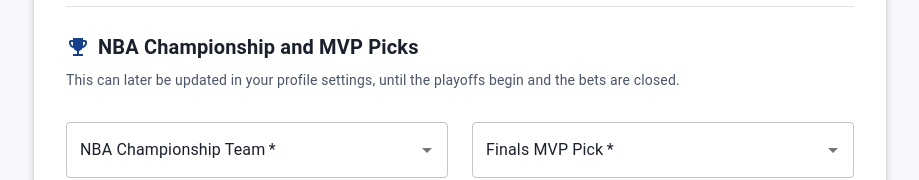
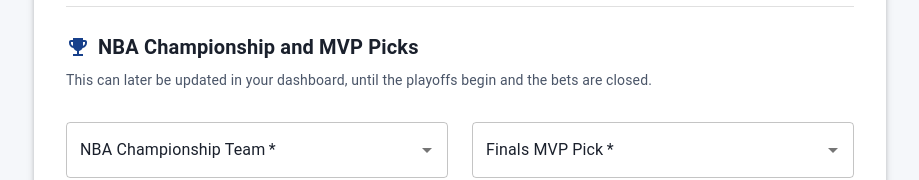
Before and after one commit to itamaraloni/NBA-Playoffs-Brackets-App-Client, a React (Create React App) app: page /create-player in a window 1280 px wide. Shown: the part 1166-1346 px from the top of the page, without its empty margins (180-1099 px from the left). Built offline with nearby package versions, Linux system fonts and the light colour scheme; no server answers; sample sign-in values are in the browser's storage.

Commit message:
text to users fixes

```diff
--- a/src/pages/CreatePlayerPage.jsx
+++ b/src/pages/CreatePlayerPage.jsx
@@ -226,7 +226,7 @@ const CreatePlayerPage = () => {
           </Typography>
 
           <Typography variant="body2" color="text.secondary" sx={{ mb: 2 }}>
-            This can later be updated in your profile settings, until the playoffs begin and the bets are closed.
+            This can later be updated in your dashboard, until the playoffs begin and the bets are closed.
           </Typography>
 
           <Grid container spacing={3}>
```
